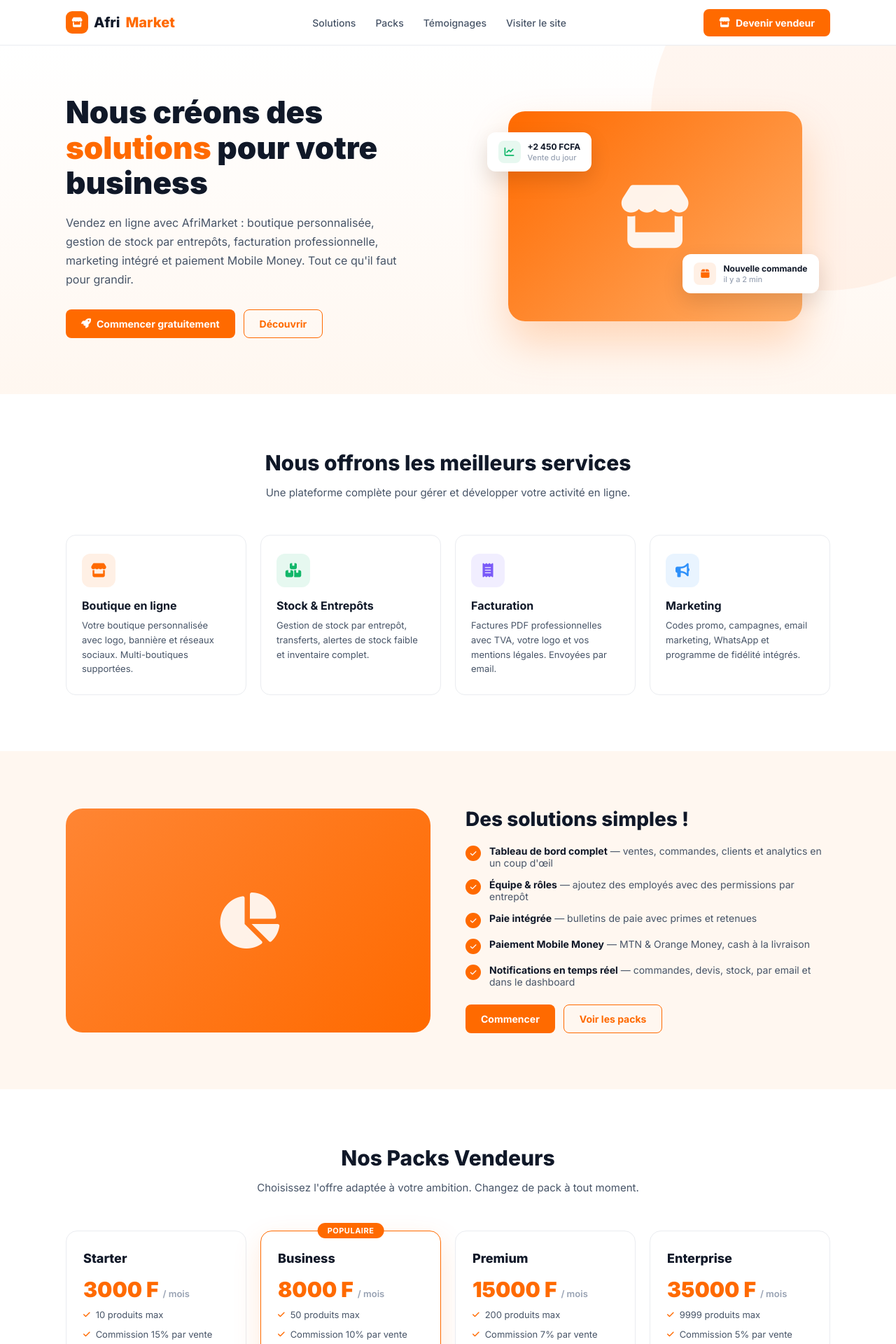
After one commit to bambam1000/marketplace, a Django app: page /fr/devenir-vendeur/ in a window 1280 px wide. The commit adds this page. Shown: the top 1920 px of the page at 70% size. Run offline with Django 5.2, Linux system fonts and the light colour scheme; data comes from the database, SQL or seed files in the repository.

Commit message:
Landing page vendeur (/devenir-vendeur/) avec packs, services, temoignages + liens depuis inscription, top barre et page vendeurs

```diff
--- a/catalog/home_urls.py
+++ b/catalog/home_urls.py
@@ -5,4 +5,5 @@ urlpatterns = [
     path('a-propos/', views.about, name='about'),
     path('contact/', views.contact, name='contact'),
     path('faq/', views.faq, name='faq'),
+    path('devenir-vendeur/', views.seller_landing, name='seller_landing'),
 ]
--- a/catalog/views.py
+++ b/catalog/views.py
@@ -281,3 +281,10 @@ def search_autocomplete(request):
         })
 
     return JsonResponse({'suggestions': suggestions})
+
+
+def seller_landing(request):
+    """Landing page de présentation pour les vendeurs"""
+    from billing.models import SubscriptionPlan
+    plans = SubscriptionPlan.objects.filter(is_active=True)
+    return render(request, 'catalog/seller_landing.html', {'plans': plans})
--- a/templates/base.html
+++ b/templates/base.html
@@ -18,7 +18,7 @@
 <div class="topbar">
 <div class="topbar-inner">
 <div class="topbar-links">
-<a href="{% url 'accounts:register' %}"><i class="fa-solid fa-store"></i> Vendre sur AfriMarket</a>
+<a href="{% url 'seller_landing' %}"><i class="fa-solid fa-store"></i> Vendre sur AfriMarket</a>
 <span class="topbar-sep"></span>
 {% if user.is_authenticated %}
 <a href="{% url 'orders:my_rfqs' %}"><i class="fa-solid fa-clipboard-list"></i> Mes demandes de devis</a>
--- /dev/null
+++ b/templates/catalog/seller_landing.html
@@ -0,0 +1,317 @@
+{% load static %}
+<!DOCTYPE html>
+<html lang="fr">
+<head>
+<meta charset="UTF-8">
+<meta name="viewport" content="width=device-width,initial-scale=1.0">
+<title>Devenir Vendeur — AfriMarket</title>
+<link rel="stylesheet" href="https://cdnjs.cloudflare.com/ajax/libs/font-awesome/6.5.1/css/all.min.css">
+<link href="https://fonts.googleapis.com/css2?family=Inter:wght@400;500;600;700;800;900&display=swap" rel="stylesheet">
+<style>
+* { margin: 0; padding: 0; box-sizing: border-box; }
+:root { --orange: #ff6a00; --orange-dark: #e55f00; --text1: #101828; --text2: #475467; --text3: #98a2b3; --bg: #fff; --bg-soft: #fff7f0; --border: #eaecf0; }
+body { font-family: 'Inter', sans-serif; color: var(--text1); background: var(--bg); }
+.container { max-width: 1140px; margin: 0 auto; padding: 0 24px; }
+
+/* ── Navbar ── */
+.lp-nav { position: sticky; top: 0; background: rgba(255,255,255,.95); backdrop-filter: blur(10px); border-bottom: 1px solid var(--border); z-index: 100; }
+.lp-nav-inner { display: flex; align-items: center; justify-content: space-between; height: 64px; }
+.lp-logo { display: flex; align-items: center; gap: 8px; font-size: 20px; font-weight: 800; color: var(--text1); text-decoration: none; }
+.lp-logo .ic { width: 32px; height: 32px; border-radius: 9px; background: var(--orange); color: #fff; display: flex; align-items: center; justify-content: center; font-size: 14px; }
+.lp-logo span { color: var(--orange); }
+.lp-links { display: flex; gap: 28px; align-items: center; }
+.lp-links a { font-size: 14px; font-weight: 500; color: var(--text2); text-decoration: none; transition: color .2s; }
+.lp-links a:hover { color: var(--orange); }
+.btn { display: inline-flex; align-items: center; gap: 8px; padding: 11px 22px; border-radius: 8px; font-size: 14px; font-weight: 700; text-decoration: none; border: none; cursor: pointer; font-family: inherit; transition: all .2s; }
+.btn-orange { background: var(--orange); color: #fff; }
+.btn-orange:hover { background: var(--orange-dark); transform: translateY(-1px); }
+.btn-outline { background: transparent; color: var(--orange); border: 1.5px solid var(--orange); }
+.btn-outline:hover { background: var(--orange); color: #fff; }
+.btn-white { background: #fff; color: var(--orange); }
+.btn-white:hover { background: #fff7f0; }
+
+/* ── Hero ── */
+.lp-hero { padding: 70px 0 80px; background: linear-gradient(180deg, #fff 0%, var(--bg-soft) 100%); position: relative; overflow: hidden; }
+.lp-hero::before { content: ''; position: absolute; width: 500px; height: 500px; border-radius: 50%; background: rgba(255,106,0,.06); top: -150px; right: -150px; }
+.lp-hero-grid { display: grid; grid-template-columns: 1.1fr 1fr; gap: 40px; align-items: center; position: relative; }
+.lp-hero h1 { font-size: 44px; font-weight: 900; line-height: 1.15; margin-bottom: 18px; }
+.lp-hero h1 span { color: var(--orange); }
+.lp-hero p { font-size: 16px; color: var(--text2); line-height: 1.7; margin-bottom: 28px; max-width: 480px; }
+.lp-hero-actions { display: flex; gap: 12px; flex-wrap: wrap; }
+.lp-hero-visual { display: flex; justify-content: center; }
+.lp-hero-visual .visual-box { width: 100%; max-width: 420px; height: 300px; background: linear-gradient(135deg, var(--orange), #ffad66); border-radius: 24px; display: flex; align-items: center; justify-content: center; font-size: 90px; color: rgba(255,255,255,.9); box-shadow: 0 30px 60px rgba(255,106,0,.25); position: relative; }
+.lp-hero-visual .float-card { position: absolute; background: #fff; border-radius: 12px; box-shadow: 0 12px 30px rgba(0,0,0,.12); padding: 12px 16px; display: flex; align-items: center; gap: 10px; font-size: 12px; font-weight: 700; color: var(--text1); }
+.float-card .fic { width: 32px; height: 32px; border-radius: 8px; display: flex; align-items: center; justify-content: center; font-size: 14px; }
+.fc1 { top: 30px; left: -30px; }
+.fc2 { bottom: 40px; right: -24px; }
+
+/* ── Sections ── */
+.lp-section { padding: 80px 0; }
+.lp-section.soft { background: var(--bg-soft); }
+.lp-section-head { text-align: center; max-width: 560px; margin: 0 auto 48px; }
+.lp-section-head h2 { font-size: 30px; font-weight: 800; margin-bottom: 12px; }
+.lp-section-head p { font-size: 15px; color: var(--text2); line-height: 1.7; }
+
+/* ── Services ── */
+.lp-services { display: grid; grid-template-columns: repeat(4, 1fr); gap: 20px; }
+.lp-service { background: #fff; border: 1px solid var(--border); border-radius: 14px; padding: 26px 22px; transition: all .25s; }
+.lp-service:hover { transform: translateY(-4px); box-shadow: 0 16px 40px rgba(0,0,0,.08); border-color: var(--orange); }
+.lp-service .sic { width: 48px; height: 48px; border-radius: 12px; display: flex; align-items: center; justify-content: center; font-size: 20px; margin-bottom: 16px; }
+.lp-service h3 { font-size: 16px; font-weight: 700; margin-bottom: 8px; }
+.lp-service p { font-size: 13px; color: var(--text2); line-height: 1.6; }
+
+/* ── Solutions ── */
+.lp-solutions { display: grid; grid-template-columns: 1fr 1fr; gap: 50px; align-items: center; }
+.lp-solutions-visual { height: 320px; background: linear-gradient(135deg, #ff8533, var(--orange)); border-radius: 24px; display: flex; align-items: center; justify-content: center; font-size: 80px; color: rgba(255,255,255,.9); }
+.lp-solutions h2 { font-size: 28px; font-weight: 800; margin-bottom: 20px; }
+.lp-check { display: flex; align-items: flex-start; gap: 12px; margin-bottom: 14px; font-size: 14px; color: var(--text2); }
+.lp-check i { width: 22px; height: 22px; border-radius: 50%; background: var(--orange); color: #fff; display: flex; align-items: center; justify-content: center; font-size: 10px; flex-shrink: 0; margin-top: 1px; }
+.lp-check strong { color: var(--text1); }
+
+/* ── Packs ── */
+.lp-plans { display: grid; grid-template-columns: repeat(auto-fit, minmax(240px, 1fr)); gap: 20px; }
+.lp-plan { background: #fff; border: 1.5px solid var(--border); border-radius: 16px; padding: 28px 24px; position: relative; transition: all .25s; display: flex; flex-direction: column; }
+.lp-plan:hover { transform: translateY(-4px); box-shadow: 0 16px 40px rgba(0,0,0,.08); }
+.lp-plan.popular { border-color: var(--orange); box-shadow: 0 16px 40px rgba(255,106,0,.15); }
+.lp-plan .pop-badge { position: absolute; top: -12px; left: 50%; transform: translateX(-50%); background: var(--orange); color: #fff; font-size: 11px; font-weight: 700; padding: 4px 14px; border-radius: 20px; text-transform: uppercase; letter-spacing: .5px; }
+.lp-plan h3 { font-size: 18px; font-weight: 800; margin-bottom: 4px; }
+.lp-plan .price { font-size: 30px; font-weight: 900; color: var(--orange); margin: 12px 0 4px; }
+.lp-plan .price small { font-size: 13px; font-weight: 600; color: var(--text3); }
+.lp-plan .plan-desc { font-size: 12px; color: var(--text3); margin-bottom: 16px; }
+.lp-plan ul { list-style: none; flex: 1; margin-bottom: 20px; }
+.lp-plan li { font-size: 13px; color: var(--text2); padding: 6px 0; display: flex; gap: 8px; align-items: flex-start; }
+.lp-plan li i { color: var(--orange); font-size: 11px; margin-top: 3px; }
+
+/* ── Témoignages ── */
+.lp-testis { display: grid; grid-template-columns: repeat(3, 1fr); gap: 20px; }
+.lp-testi { background: #fff; border: 1px solid var(--border); border-radius: 14px; padding: 24px; }
+.lp-testi .stars { color: #f79009; font-size: 12px; margin-bottom: 12px; }
+.lp-testi p { font-size: 13px; color: var(--text2); line-height: 1.7; margin-bottom: 16px; }
+.lp-testi .who { display: flex; align-items: center; gap: 10px; }
+.lp-testi .avatar { width: 38px; height: 38px; border-radius: 50%; background: var(--orange); color: #fff; display: flex; align-items: center; justify-content: center; font-weight: 700; font-size: 14px; }
+.lp-testi .who .n { font-size: 13px; font-weight: 700; }
+.lp-testi .who .r { font-size: 11px; color: var(--text3); }
+
+/* ── CTA ── */
+.lp-cta { background: linear-gradient(135deg, var(--orange), #ff8533); border-radius: 20px; padding: 50px; text-align: center; color: #fff; }
+.lp-cta h2 { font-size: 28px; font-weight: 800; margin-bottom: 10px; }
+.lp-cta p { opacity: .9; margin-bottom: 24px; font-size: 15px; }
+
+/* ── Footer ── */
+.lp-footer { background: var(--text1); color: #98a2b3; padding: 40px 0; margin-top: 80px; }
+.lp-footer-inner { display: flex; justify-content: space-between; align-items: center; font-size: 13px; flex-wrap: wrap; gap: 12px; }
+.lp-footer a { color: #98a2b3; text-decoration: none; margin-left: 20px; }
+.lp-footer a:hover { color: #fff; }
+
+@media (max-width: 900px) {
+    .lp-hero-grid, .lp-solutions { grid-template-columns: 1fr; }
+    .lp-services, .lp-testis { grid-template-columns: 1fr 1fr; }
+    .lp-links { display: none; }
+    .lp-hero h1 { font-size: 32px; }
+    .lp-cta { padding: 36px 24px; }
+}
+@media (max-width: 560px) {
+    .lp-services, .lp-testis { grid-template-columns: 1fr; }
+}
+</style>
+</head>
+<body>
+
+<!-- ═══ Navbar ═══ -->
+<nav class="lp-nav">
+    <div class="container lp-nav-inner">
+        <a href="{% url 'home' %}" class="lp-logo">
+            <span class="ic"><i class="fa-solid fa-store"></i></span>
+            Afri<span>Market</span>
+        </a>
+        <div class="lp-links">
+            <a href="#services">Solutions</a>
+            <a href="#packs">Packs</a>
+            <a href="#temoignages">Témoignages</a>
+            <a href="{% url 'home' %}">Visiter le site</a>
+        </div>
+        <a href="{% url 'accounts:register' %}?role=seller" class="btn btn-orange"><i class="fa-solid fa-store"></i> Devenir vendeur</a>
+    </div>
+</nav>
+
+<!-- ═══ Hero ═══ -->
+<section class="lp-hero">
+    <div class="container lp-hero-grid">
+        <div>
+            <h1>Nous créons des <span>solutions</span> pour votre business</h1>
+            <p>Vendez en ligne avec AfriMarket : boutique personnalisée, gestion de stock par entrepôts, facturation professionnelle, marketing intégré et paiement Mobile Money. Tout ce qu'il faut pour grandir.</p>
+            <div class="lp-hero-actions">
+                <a href="{% url 'accounts:register' %}?role=seller" class="btn btn-orange"><i class="fa-solid fa-rocket"></i> Commencer gratuitement</a>
+                <a href="#services" class="btn btn-outline">Découvrir</a>
+            </div>
+        </div>
+        <div class="lp-hero-visual">
+            <div class="visual-box">
+                <i class="fa-solid fa-store"></i>
+                <div class="float-card fc1">
+                    <span class="fic" style="background:rgba(18,183,106,.1);color:#12b76a;"><i class="fa-solid fa-chart-line"></i></span>
+                    <div>+2 450 FCFA<br><span style="font-weight:500;color:var(--text3);font-size:11px;">Vente du jour</span></div>
+                </div>
+                <div class="float-card fc2">
+                    <span class="fic" style="background:rgba(255,106,0,.1);color:var(--orange);"><i class="fa-solid fa-box"></i></span>
+                    <div>Nouvelle commande<br><span style="font-weight:500;color:var(--text3);font-size:11px;">il y a 2 min</span></div>
+                </div>
+            </div>
+        </div>
+    </div>
+</section>
+
+<!-- ═══ Services ═══ -->
+<section class="lp-section" id="services">
+    <div class="container">
+        <div class="lp-section-head">
+            <h2>Nous offrons les meilleurs services</h2>
+            <p>Une plateforme complète pour gérer et développer votre activité en ligne.</p>
+        </div>
+        <div class="lp-services">
+            <div class="lp-service">
+                <div class="sic" style="background:rgba(255,106,0,.1);color:var(--orange);"><i class="fa-solid fa-store"></i></div>
+                <h3>Boutique en ligne</h3>
+                <p>Votre boutique personnalisée avec logo, bannière et réseaux sociaux. Multi-boutiques supportées.</p>
+            </div>
+            <div class="lp-service">
+                <div class="sic" style="background:rgba(18,183,106,.1);color:#12b76a;"><i class="fa-solid fa-boxes-stacked"></i></div>
+                <h3>Stock & Entrepôts</h3>
+                <p>Gestion de stock par entrepôt, transferts, alertes de stock faible et inventaire complet.</p>
+            </div>
+            <div class="lp-service">
+                <div class="sic" style="background:rgba(122,90,248,.1);color:#7a5af8;"><i class="fa-solid fa-receipt"></i></div>
+                <h3>Facturation</h3>
+                <p>Factures PDF professionnelles avec TVA, votre logo et vos mentions légales. Envoyées par email.</p>
+            </div>
+            <div class="lp-service">
+                <div class="sic" style="background:rgba(46,144,250,.1);color:#2e90fa;"><i class="fa-solid fa-bullhorn"></i></div>
+                <h3>Marketing</h3>
+                <p>Codes promo, campagnes, email marketing, WhatsApp et programme de fidélité intégrés.</p>
+            </div>
+        </div>
+    </div>
+</section>
+
+<!-- ═══ Solutions ═══ -->
+<section class="lp-section soft">
+    <div class="container lp-solutions">
+        <div class="lp-solutions-visual"><i class="fa-solid fa-chart-pie"></i></div>
+        <div>
+            <h2>Des solutions simples !</h2>
+            <div class="lp-check"><i class="fa-solid fa-check"></i><div><strong>Tableau de bord complet</strong> — ventes, commandes, clients et analytics en un coup d'œil</div></div>
+            <div class="lp-check"><i class="fa-solid fa-check"></i><div><strong>Équipe & rôles</strong> — ajoutez des employés avec des permissions par entrepôt</div></div>
+            <div class="lp-check"><i class="fa-solid fa-check"></i><div><strong>Paie intégrée</strong> — bulletins de paie avec primes et retenues</div></div>
+            <div class="lp-check"><i class="fa-solid fa-check"></i><div><strong>Paiement Mobile Money</strong> — MTN & Orange Money, cash à la livraison</div></div>
+            <div class="lp-check"><i class="fa-solid fa-check"></i><div><strong>Notifications en temps réel</strong> — commandes, devis, stock, par email et dans le dashboard</div></div>
+            <div style="margin-top:24px;display:flex;gap:12px;">
+                <a href="{% url 'accounts:register' %}?role=seller" class="btn btn-orange">Commencer</a>
+                <a href="#packs" class="btn btn-outline">Voir les packs</a>
+            </div>
+        </div>
+    </div>
+</section>
+
+<!-- ═══ Packs ═══ -->
+<section class="lp-section" id="packs">
+    <div class="container">
+        <div class="lp-section-head">
+            <h2>Nos Packs Vendeurs</h2>
+            <p>Choisissez l'offre adaptée à votre ambition. Changez de pack à tout moment.</p>
+        </div>
+        <div class="lp-plans">
+            {% for plan in plans %}
+            <div class="lp-plan {% if plan.is_popular %}popular{% endif %}">
+                {% if plan.is_popular %}<span class="pop-badge">Populaire</span>{% endif %}
+                <h3>{{ plan.name }}</h3>
+                <div class="price">{{ plan.price_monthly|floatformat:0 }} F <small>/ mois</small></div>
+                {% if plan.description %}<div class="plan-desc">{{ plan.description|truncatewords:12 }}</div>{% endif %}
+                <ul>
+                    <li><i class="fa-solid fa-check"></i> {{ plan.max_products }} produits max</li>
+                    <li><i class="fa-solid fa-check"></i> Commission {{ plan.commission_rate|floatformat:0 }}% par vente</li>
+                    {% if plan.can_flash_deal %}<li><i class="fa-solid fa-check"></i> Ventes flash</li>{% endif %}
+                    {% if plan.can_boost %}<li><i class="fa-solid fa-check"></i> Boosts produits{% if plan.boost_credits_monthly %} ({{ plan.boost_credits_monthly }}/mois){% endif %}</li>{% endif %}
+                    {% if plan.can_analytics %}<li><i class="fa-solid fa-check"></i> Analytics avancés</li>{% endif %}
+                    {% if plan.can_bulk_upload %}<li><i class="fa-solid fa-check"></i> Import en masse</li>{% endif %}
+                    {% if plan.can_priority_support %}<li><i class="fa-solid fa-check"></i> Support prioritaire</li>{% endif %}
+                    {% if plan.can_custom_store %}<li><i class="fa-solid fa-check"></i> Boutique personnalisée</li>{% endif %}
+                </ul>
+                <a href="{% url 'accounts:register' %}?role=seller" class="btn {% if plan.is_popular %}btn-orange{% else %}btn-outline{% endif %}" style="justify-content:center;">Choisir {{ plan.name }}</a>
+            </div>
+            {% empty %}
+            <div class="lp-plan">
+                <h3>Gratuit</h3>
+                <div class="price">0 F <small>/ mois</small></div>
+                <ul>
+                    <li><i class="fa-solid fa-check"></i> Boutique complète</li>
+                    <li><i class="fa-solid fa-check"></i> Gestion de stock</li>
+                    <li><i class="fa-solid fa-check"></i> Facturation</li>
+                </ul>
+                <a href="{% url 'accounts:register' %}?role=seller" class="btn btn-orange" style="justify-content:center;">Commencer</a>
+            </div>
+            {% endfor %}
+        </div>
+    </div>
+</section>
+
+<!-- ═══ Témoignages ═══ -->
+<section class="lp-section soft" id="temoignages">
+    <div class="container">
+        <div class="lp-section-head">
+            <h2>Ce que disent nos vendeurs</h2>
+            <p>Ils ont lancé leur boutique sur AfriMarket.</p>
+        </div>
+        <div class="lp-testis">
+            <div class="lp-testi">
+                <div class="stars"><i class="fa-solid fa-star"></i><i class="fa-solid fa-star"></i><i class="fa-solid fa-star"></i><i class="fa-solid fa-star"></i><i class="fa-solid fa-star"></i></div>
+                <p>« J'ai créé ma boutique en 5 minutes. La gestion du stock par entrepôt a changé ma façon de travailler. »</p>
+                <div class="who">
+                    <div class="avatar">MN</div>
+                    <div><div class="n">Marie Ngo</div><div class="r">Boutique Mode, Douala</div></div>
+                </div>
+            </div>
+            <div class="lp-testi">
+                <div class="stars"><i class="fa-solid fa-star"></i><i class="fa-solid fa-star"></i><i class="fa-solid fa-star"></i><i class="fa-solid fa-star"></i><i class="fa-solid fa-star"></i></div>
+                <p>« Les campagnes WhatsApp m'ont permis de fidéliser mes clients. Mes ventes ont doublé en 3 mois. »</p>
+                <div class="who">
+                    <div class="avatar" style="background:#7a5af8;">JK</div>
+                    <div><div class="n">Jean Kamdem</div><div class="r">Électronique, Yaoundé</div></div>
+                </div>
+            </div>
+            <div class="lp-testi">
+                <div class="stars"><i class="fa-solid fa-star"></i><i class="fa-solid fa-star"></i><i class="fa-solid fa-star"></i><i class="fa-solid fa-star"></i><i class="fa-solid fa-star"></i></div>
+                <p>« Les factures professionnelles avec TVA ont impressionné mes clients B2B. Très complet. »</p>
+                <div class="who">
+                    <div class="avatar" style="background:#12b76a;">FT</div>
+                    <div><div class="n">Fatima Tchoupo</div><div class="r">Cosmétiques, Bafoussam</div></div>
+                </div>
+            </div>
+        </div>
+    </div>
+</section>
+
+<!-- ═══ CTA ═══ -->
+<section class="lp-section" style="padding-top:0;">
+    <div class="container">
+        <div class="lp-cta">
+            <h2>Prêt à vous lancer ?</h2>
+            <p>Créez votre boutique gratuitement et commencez à vendre dès aujourd'hui.</p>
+            <a href="{% url 'accounts:register' %}?role=seller" class="btn btn-white"><i class="fa-solid fa-rocket"></i> Créer ma boutique</a>
+        </div>
+    </div>
+</section>
+
+<!-- ═══ Footer ═══ -->
+<footer class="lp-footer">
+    <div class="container lp-footer-inner">
+        <div>© 2026 AfriMarket — La Marketplace Africaine</div>
+        <div>
+            <a href="{% url 'home' %}">Accueil</a>
+            <a href="{% url 'faq' %}">FAQ</a>
+            <a href="{% url 'contact' %}">Contact</a>
+        </div>
+    </div>
+</footer>
+
+</body>
+</html>
--- a/templates/store/list.html
+++ b/templates/store/list.html
@@ -2,8 +2,9 @@
 {% block title %}Tous les vendeurs — AfriMarket{% endblock %}
 {% block content %}
 <div class="section">
-<div class="section-head" style="margin-bottom:1.5rem;">
+<div class="section-head" style="margin-bottom:1.5rem;display:flex;justify-content:space-between;align-items:center;">
 <h2>Tous les vendeurs ({{ total }})</h2>
+<a href="{% url 'seller_landing' %}" class="btn btn-orange" style="color:#fff !important;background:var(--orange);"><i class="fa-solid fa-store" style="color:#fff;"></i> Devenir vendeur</a>
 </div>
 <div style="display:flex;gap:10px;align-items:center;flex-wrap:wrap;margin-bottom:1.2rem;">
 <form method="get" style="display:flex;gap:8px;flex:1;min-width:250px;">
```
Also changed, not shown: templates/accounts/register.html (+9 -3 lines).
